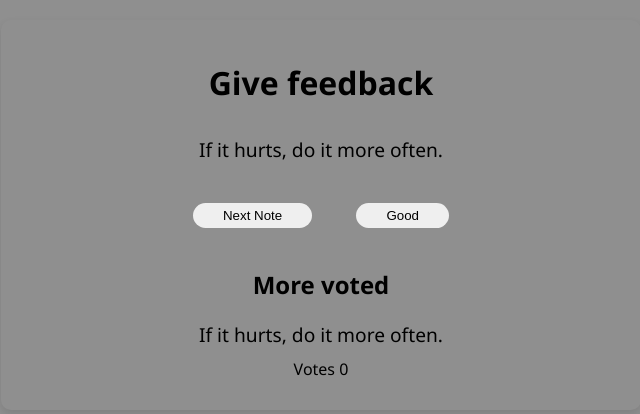
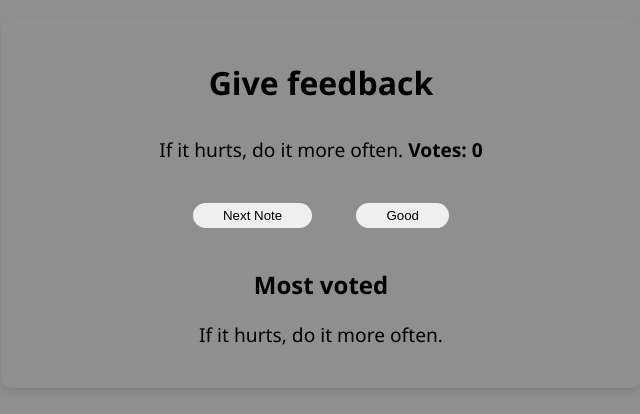
Before and after one commit to Pablo9234/Full-Stack-Open, a React (Vite) app in the folder Parte-2/: page / in a window 1280 px wide. Shown: the top 414 px of the page, without its empty margins (319-959 px from the left). Built offline with nearby package versions, Linux system fonts and the light colour scheme.

Commit message:
Refactoring

```diff
--- a/Parte-2/src/Hello.jsx
+++ b/Parte-2/src/Hello.jsx
@@ -12,55 +12,45 @@ export function Notes() {
         "Programming without an extremely heavy use of console.log is same as if a doctor would refuse to use x-rays or blood tests when diagnosing patients.",
         "The only way to go fast, is to go well.",
     ];
-
-    const initialVotes = anecdotes.map(() => ({ good: 0, neutral: 0, bad: 0})); //Creo un arreglo de objetos para poder tener los votos de cada nota de manera individual
     const [note, setNote] = useState(0); //Cambia el estado segun la nota que este seleccionada
-    const [votes,setVotes] = useState(initialVotes); //Lleva el control de cada voto en cada seccion del estado
-
-
+    const [votes, setVotes] = useState(new Array(anecdotes.length).fill(0)); //Lleva el control de cada voto en cada seccion del estado
 
     const handleLike = () => {
-        const newVotes = votes.map((vote, index) =>
-            index === note ? { ...vote, good: vote.good + 1 } : vote
-        );
-        setVotes(newVotes);
-    };
+        const newVotes = [...votes]
+        newVotes[note] = newVotes[note] + 1
+        setVotes(newVotes)
+    }
+    const mostVoted = () => {
+        let maxVotes = -1;
+        let maxIndex = -1;
+
+        votes.forEach((vote, index) => {
+            if (vote > maxVotes) {
+                maxVotes = vote;
+                maxIndex = index;
+            }
+        });
+
+        return maxIndex;
+    }
 
     const randonNumber = () => {
         const aleatorio = Math.floor(Math.random() * anecdotes.length)  //Ayuda a generar un numero aleatorio para poder cambiar de nota
         setNote(aleatorio)
     }
 
-    const allAVotes = () => {
-        let maxVotes = 0;
-        let mostVotedIndex = 0;
-
-        votes.forEach((vote, index) => {
-            const totalVotes = vote.good;
-            if (totalVotes > maxVotes) {
-                maxVotes = totalVotes;
-                mostVotedIndex = index;
-            }
-        });
-
-        return anecdotes[mostVotedIndex];
-    };
-
-
-    return <>
-    <div className="card">
-    <h1>Give feedback</h1>
-    <p>
-        {anecdotes[note]}
-    </p>
-    <div className="feedback">
-    <button onClick={randonNumber}>Next Note</button> {/*Da paso a la siguiente nota */}
-        <button onClick={handleLike}>Good</button>
-            <h2>More voted</h2>
-            <p>{allAVotes()}</p>
-            Votes {votes[note].good}
+    return (
+        <div className="card">
+            <h1>Give feedback</h1>
+            <p>{anecdotes[note]} <b>Votes: {votes[note]}</b></p>
+            <div className="feedback">
+                <button onClick={randonNumber}>Next Note</button> {/* Da paso a la siguiente nota */}
+                <button onClick={handleLike}>Good</button>
+                <h2>Most voted</h2> {/* Corrección ortográfica */}
+                <div>
+                    <p>{anecdotes[mostVoted()]}</p>
+                </div>
             </div>
-    </div>
-
-    </>
+        </div>
+    )
 }
```
